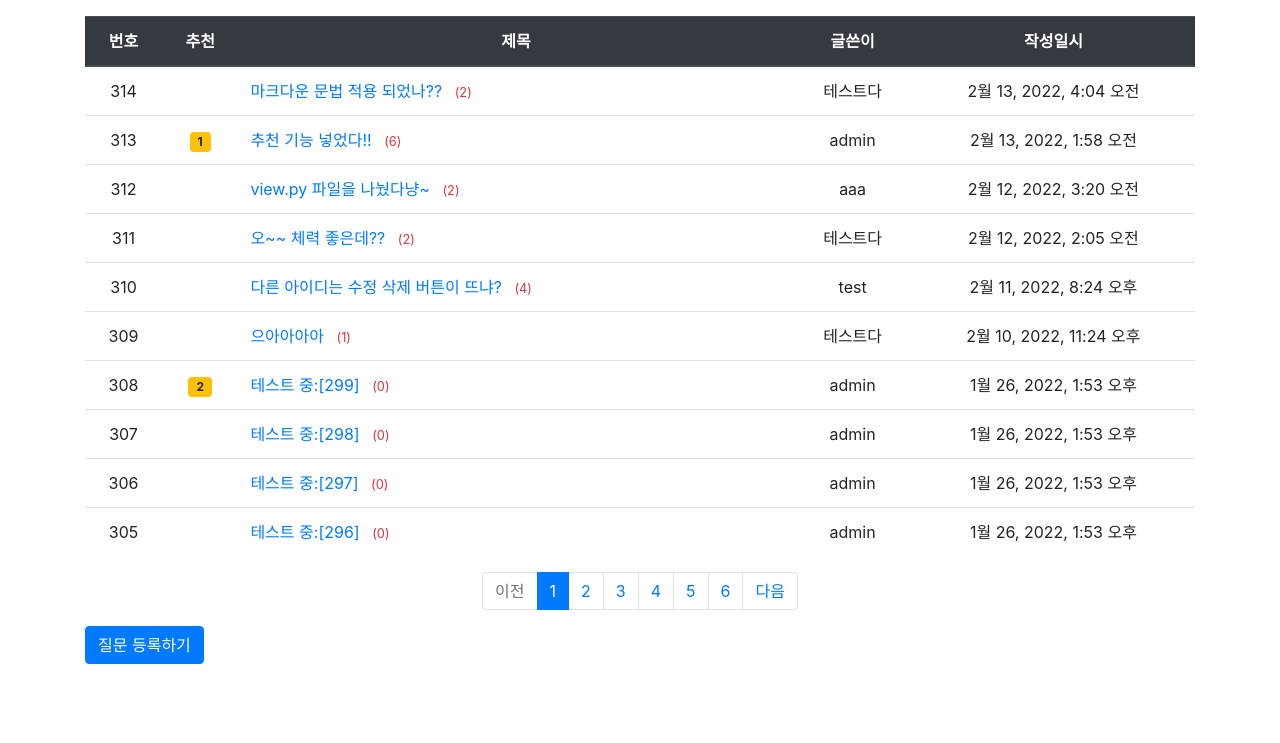
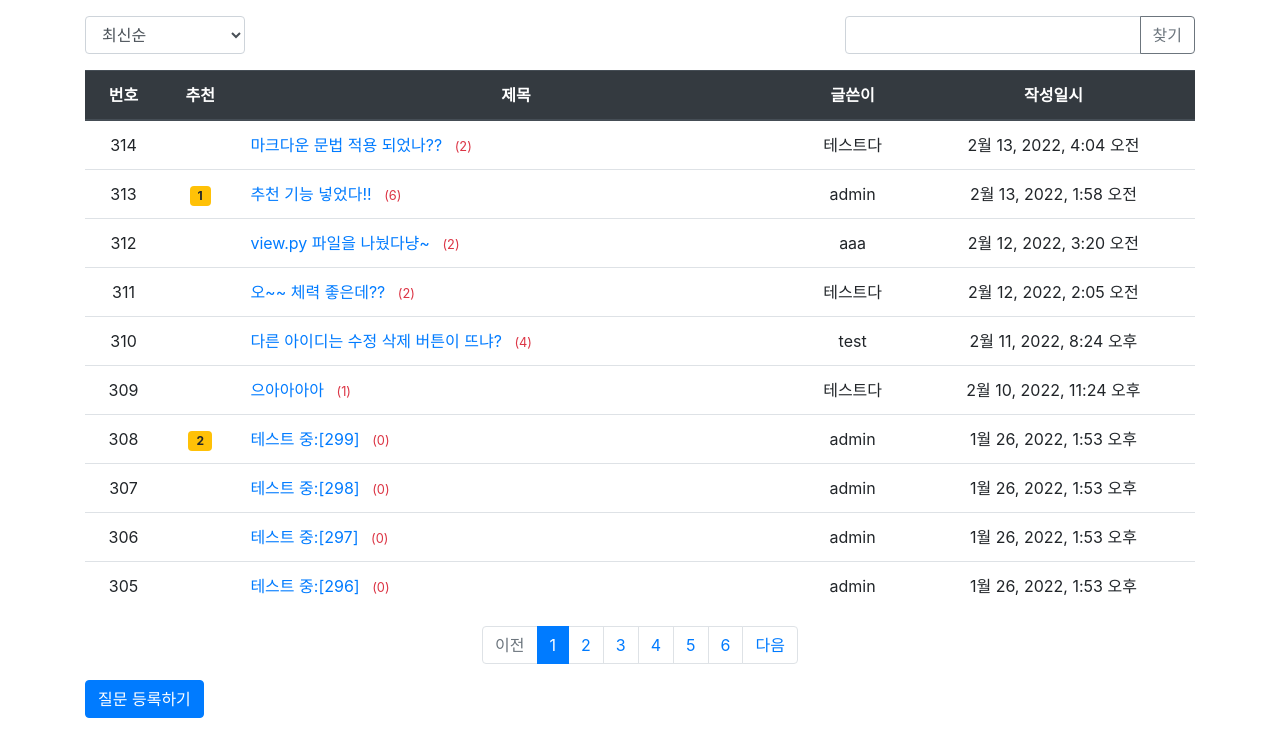
Before and after one commit to doomout/bybo, a Django app: page / in a window 1280 px wide. Shown: the part 57-800 px from the top of the page. Run offline with Django 3.2, Linux system fonts and the light colour scheme; data comes from the database, SQL or seed files in the repository; some libraries are stand-ins or nearby versions.

Commit message:
검색 정렬 기능 추가

```diff
--- a/pybo/views/base_views.py
+++ b/pybo/views/base_views.py
@@ -1,5 +1,6 @@
 from django.core.paginator import Paginator
 from django.shortcuts import render, get_object_or_404
+from django.db.models import Q, Count
 
 from ..models import Question
 
@@ -8,17 +9,33 @@ def index(request):
     """
     pybo 목록 출력
     """
-    #입력  인자
-    page = request.GET.get('page', 1) #페이지
+    # 입력  인자
+    page = request.GET.get('page', 1) # 페이지
+    kw = request.GET.get('kw', '')  # 검색어
+    so = request.GET.get('so', 'recent')  # 정렬기준
 
-    #조회
-    question_list = Question.objects.order_by('-create_date')
+    # 정렬
+    if so == 'recommend':
+        question_list = Question.objects.annotate(num_voter=Count('voter')).order_by('-num_voter', '-create_date')
+    elif so == 'popular':
+        question_list = Question.objects.annotate(num_answer=Count('answer')).order_by('-num_answer', '-create_date')
+    else:  # recent
+        question_list = Question.objects.order_by('-create_date')
 
-    #페이징 처리
-    paginator = Paginator(question_list, 10) #페이지당 10개씩 출력
+    #  filter 함수에서 모델 속성에 접근하기 위해서는 이처럼 __ (언더바 두개) 를 이용하여 하위 속성에 접근할 수 있다.
+    if kw:
+        question_list = question_list.filter(
+            Q(subject__icontains=kw) |  # 제목검색
+            Q(content__icontains=kw) |  # 내용검색
+            Q(author__username__icontains=kw) |  # 질문 글쓴이검색
+            Q(answer__author__username__icontains=kw)  # 답변 글쓴이검색
+        ).distinct()
+
+    # 페이징 처리
+    paginator = Paginator(question_list, 10) # 페이지당 10개씩 출력
     page_obj = paginator.get_page(page)
 
-    context = {'question_list': page_obj}
+    context = {'question_list': page_obj, 'page': page, 'kw': kw, 'so': so}
     return render(request,  'pybo/question_list.html', context)
 
 
--- a/templates/pybo/question_list.html
+++ b/templates/pybo/question_list.html
@@ -2,6 +2,21 @@
 {% load pybo_filter %}
 {% block content %}
 <div class="container my-3">
+  <div class="row justify-content-between my-3"> <!-- 양쪽정렬 justify-content-between로 변경 -->
+      <div class="col-2">
+        <select class="form-control so">
+            <option value="recent" {% if so == 'recent' %}selected{% endif %}>최신순</option>
+            <option value="recommend" {% if so == 'recommend' %}selected{% endif %}>추천순</option>
+            <option value="popular" {% if so == 'popular' %}selected{% endif %}>인기순</option>
+        </select>
+      </div>
+      <div class="col-4 input-group">
+          <input type="text" class="form-control kw" value="{{ kw | default_if_none:'' }}">
+          <div class="input-group-append">
+              <button class="btn btn-outline-secondary" type="button" id="btn_search">찾기</button>
+          </div>
+      </div>
+  </div>
   <table class="table">
     <thead>
     <tr class="text-center thead-dark">
@@ -49,8 +64,8 @@
   <ul class="pagination justify-content-center">
     <!--이전 페이지-->
     {% if question_list.has_previous %}
-    <li class="page-link">
-      <a class="page-link" href="?page={{ question_list.previous_page_number }}">이전</a>
+    <li class="page-item">
+      <a class="page-link" data-page="{{ question_list.previous_page_number }}" href="#">이전</a>
     </li>
     {% else %}
     <li class="page-item disabled">
@@ -62,11 +77,11 @@
     {% if page_number >= question_list.number|add:-5 and page_number <= question_list.number|add:5 %}
       {% if page_number == question_list.number %}
       <li class="page-item active" aria-current="page">
-        <a class="page-link" href="?page={{ page_number }}">{{ page_number }}</a>
+        <a class="page-link" data-page="{{ page_number }}" href="#">{{ page_number }}</a>
       </li>
       {% else %}
       <li class="page-item">
-        <a class="page-link" href="?page={{ page_number }}">{{ page_number }}</a>
+        <a class="page-link" data-page="{{ page_number }}" href="#">{{ page_number }}</a>
       </li>
       {% endif %}
     {% endif %}
@@ -74,7 +89,7 @@
       <!--다음 페이지-->
       {% if question_list.has_next %}
       <li class="page-item">
-        <a class="page-link" href="?page={{ question_list.next_page_number }}">다음</a>
+        <a class="page-link" data-page="{{ question_list.next_page_number }}" href="#">다음</a>
       </li>
       {% else %}
       <li class="page-item disabled">
@@ -83,8 +98,34 @@
       {% endif %}
   </ul>
   <!--페이징 처리 끝-->
-  <a href="{% url 'pybo:question_create' %}" class="btn btn-primary">
-    질문 등록하기
-  </a>
+  <a href="{% url 'pybo:question_create' %}" class="btn btn-primary">질문 등록하기</a>
 </div>
+<form id="searchForm" method="get" action="{% url 'index' %}">
+    <input type="hidden" id="kw" name="kw" value="{{ kw | default_if_none:'' }}">
+    <input type="hidden" id="page" name="page" value="{{ page }}">
+    <input type="hidden" id="so" name="so" value="{{ so }}">
+</form>
 {% endblock %}
+<!--page, kw 파라미터를 동시에 요청할 수 있는 자바스크립트-->
+{% block script %}
+<script type='text/javascript'>
+$(document).ready(function(){
+    $(".page-link").on('click', function() {
+        $("#page").val($(this).data("page"));
+        $("#searchForm").submit();
+    });
+
+    $("#btn_search").on('click', function() {
+        $("#kw").val($(".kw").val());
+        $("#page").val(1);  // 검색버튼을 클릭할 경우 1페이지부터 조회한다.
+        $("#searchForm").submit();
+    });
+
+    $(".so").on('change', function() {
+        $("#so").val($(this).val());
+        $("#page").val(1);
+        $("#searchForm").submit();
+    });
+});
+</script>
+{% endblock %}
```
